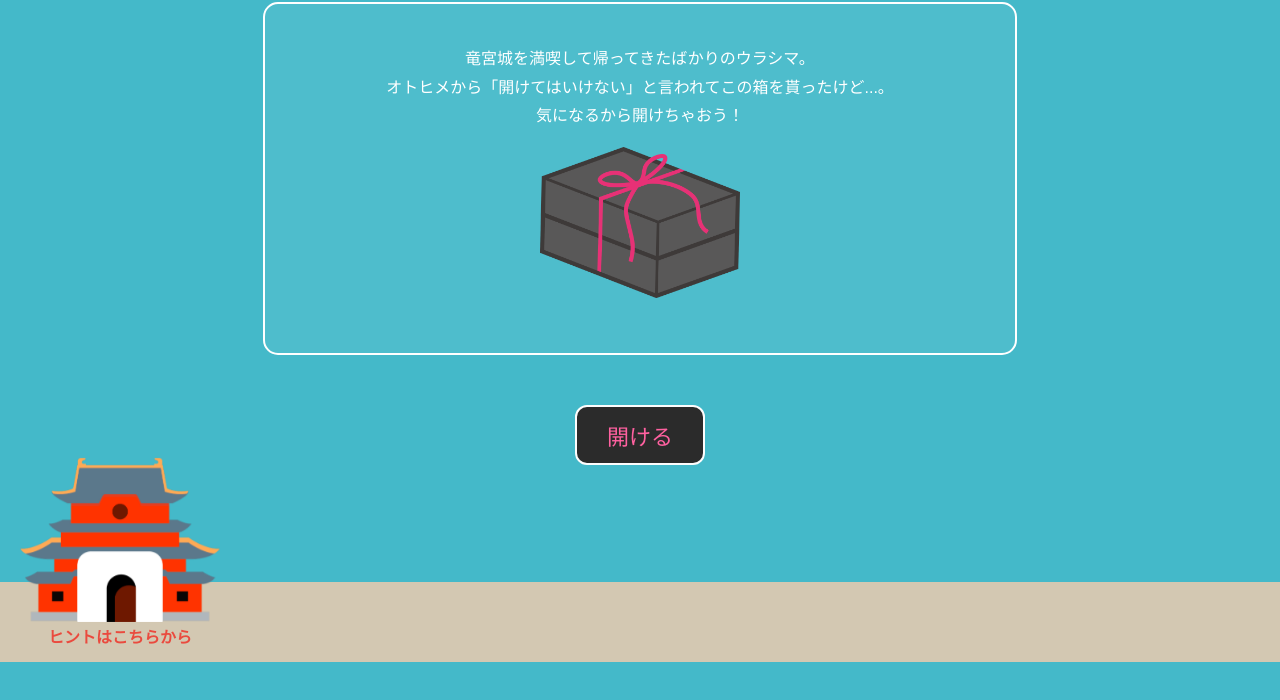
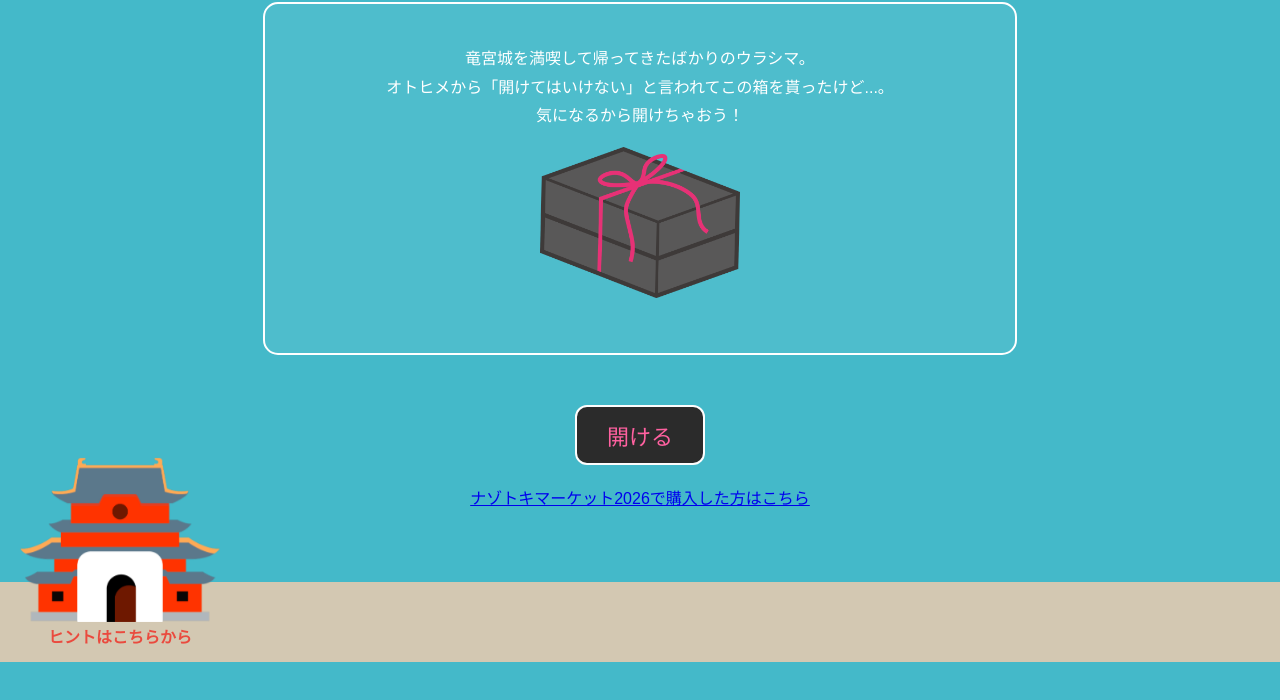
Before and after one commit to RIWorksnazo/urashimabox, a plain HTML site: page index.html in a window 1280 px wide. Shown: the part 138-838 px from the top of the page. Drawn offline with Linux system fonts and the light colour scheme.

Commit message:
Add files via upload

```diff
--- a/index.html
+++ b/index.html
@@ -85,6 +85,12 @@
     <button class="answerButton" onclick="check()">解答</button>
     <p id="result"></p>
 </div>
+
+<p style="margin-top: 20px; text-align: center;">
+    <a href="1stE.html">
+        ナゾトキマーケット2026で購入した方はこちら
+    </a>
+</p>
 
 <script>
 let boxOpening = false;
```
Also changed, not shown: 1stE.html (+1 -1 lines).
